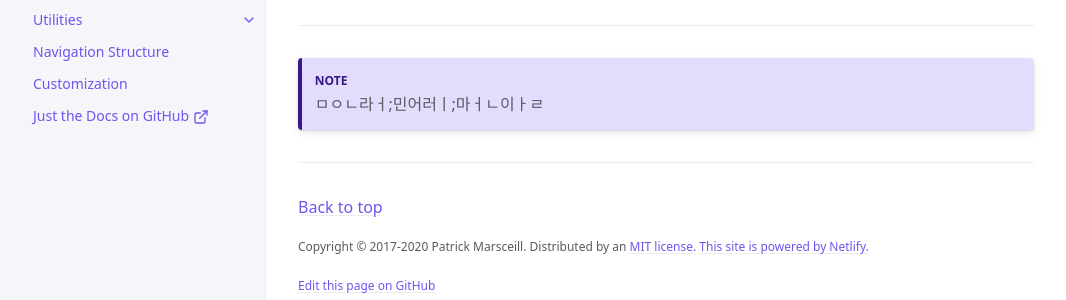
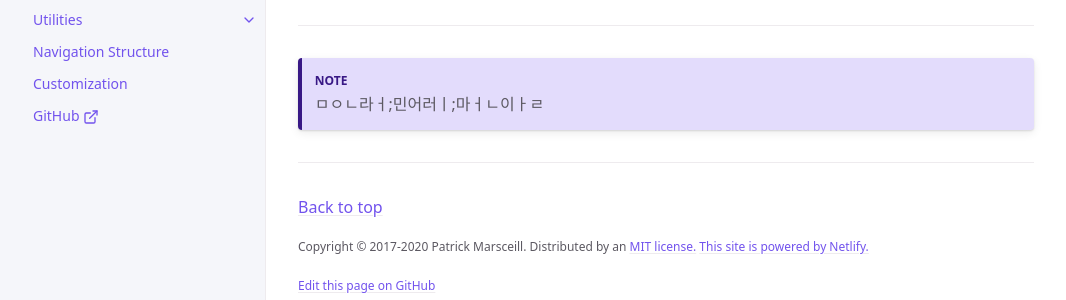
Before and after one commit to CLiF-1593/Test, a Jekyll site: the page built from index.md, in a window 1280 px wide. Shown: the part 200-500 px from the top of the page, without its empty margins (106-1172 px from the left). Built offline with Jekyll 4.4.1, drawn with Linux system fonts in a browser that asks for light colours.

Commit message:
Update _config.yml

```diff
--- a/_config.yml
+++ b/_config.yml
@@ -103,7 +103,7 @@ nav_sort: case_sensitive # Capital letters sorted before lowercase
 
 # External navigation links
 nav_external_links:
-  - title: Just the Docs on GitHub
+  - title: GitHub
     url: https://github.com/CLiF-1593/Test
 
 # Footer content
```
